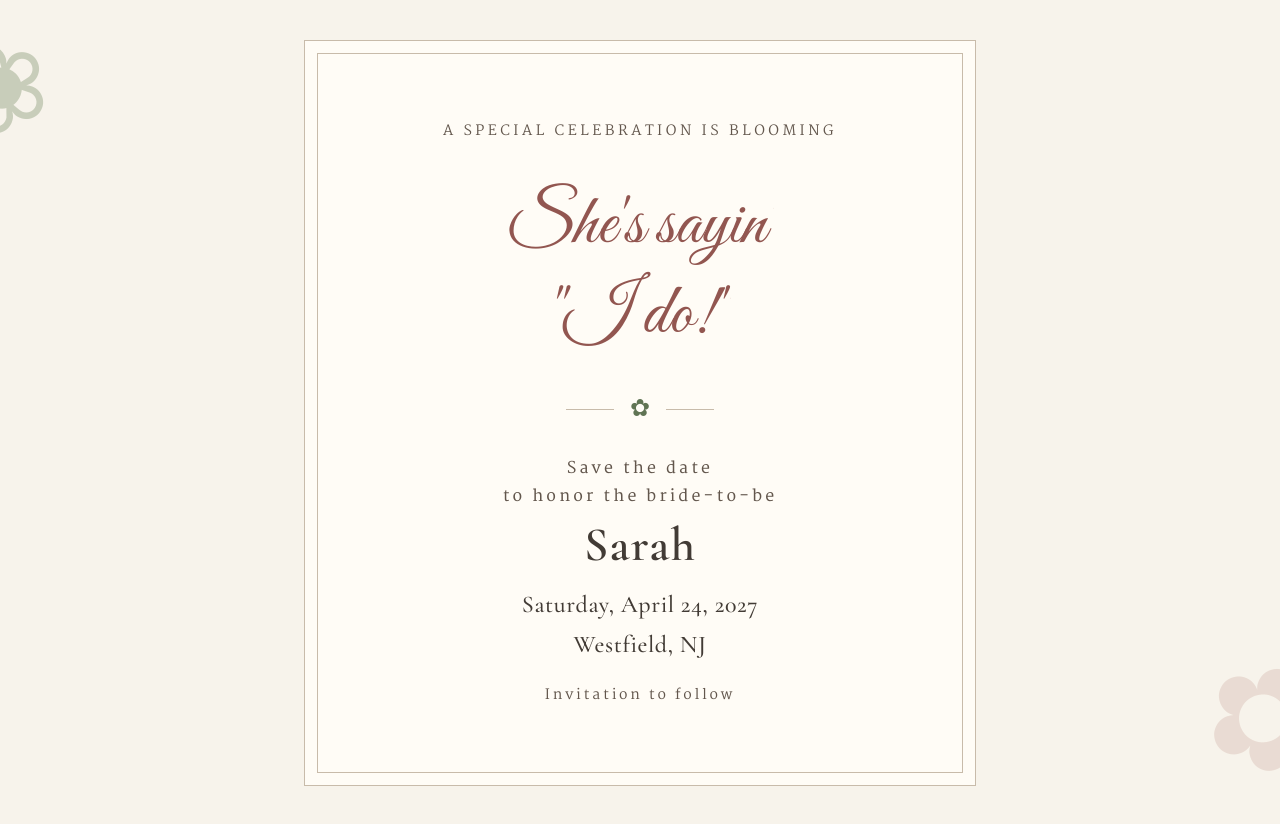
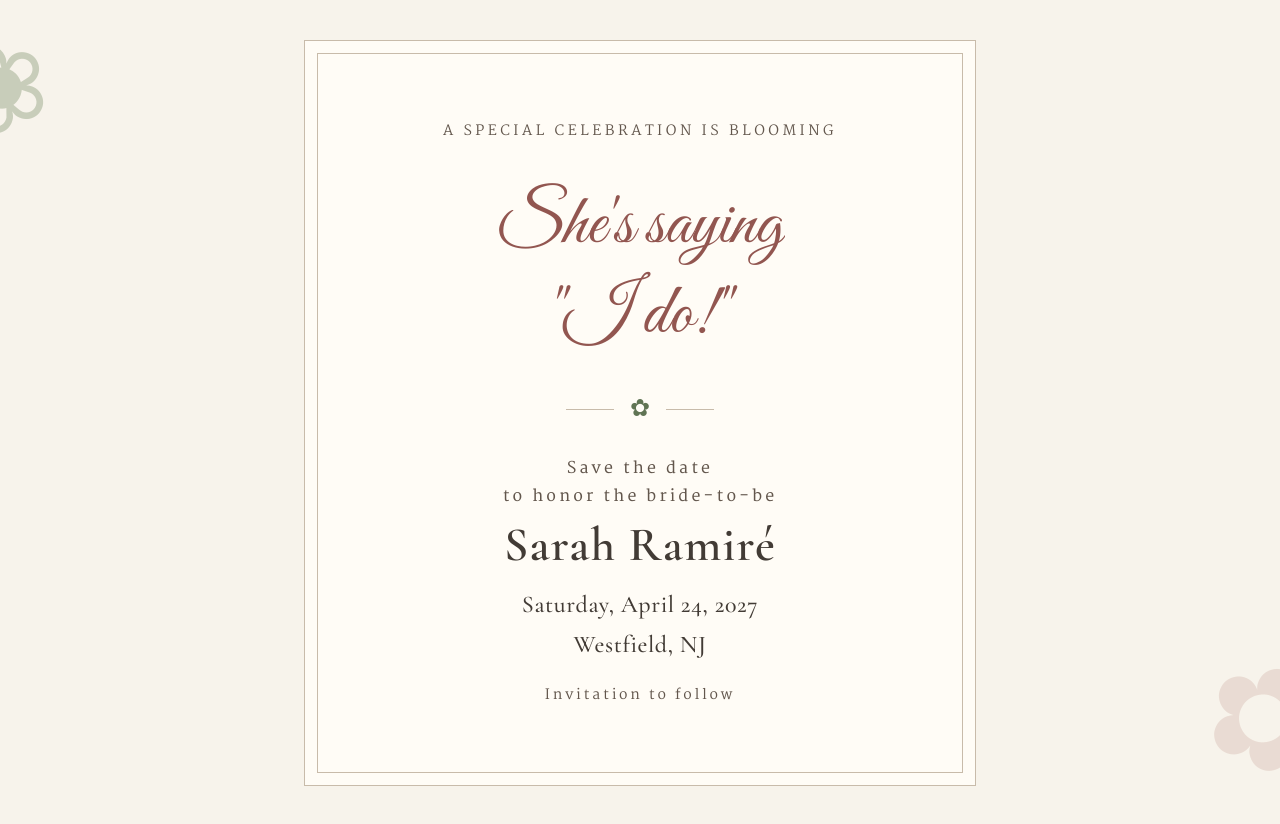
Before and after one commit to kramire/SR-bridal-shower, a Next.js app: page /save-the-date in a window 1280 px wide. Built offline with nearby package versions, Linux system fonts and the light colour scheme.

Commit message:
css updates

```diff
--- a/src/app/save-the-date/page.tsx
+++ b/src/app/save-the-date/page.tsx
@@ -46,10 +46,10 @@ export default function SaveTheDatePage() {
             <div className="mb-8">
               <h1 className="font-[family-name:var(--font-script)] text-6xl leading-tight text-[var(--color-rose)] sm:text-7xl">
                 <span className="write-in">
-                  She's sayin'
+                  She's saying
                 </span>
                 <br />
-                <span className="write-in-delay">
+                <span className="write-in-delay w-full">
                   "I do!"
                 </span>
               </h1>
@@ -73,7 +73,7 @@ export default function SaveTheDatePage() {
               </p>
 
               <p className="mb-5 font-[family-name:var(--font-serif)] text-4xl font-semibold tracking-wide text-[var(--color-text)] sm:text-5xl">
-                Sarah
+                Sarah Ramiré
               </p>
 
               <div className="space-y-2 font-[family-name:var(--font-serif)] text-2xl font-medium tracking-wide text-[var(--color-text)]">
```
